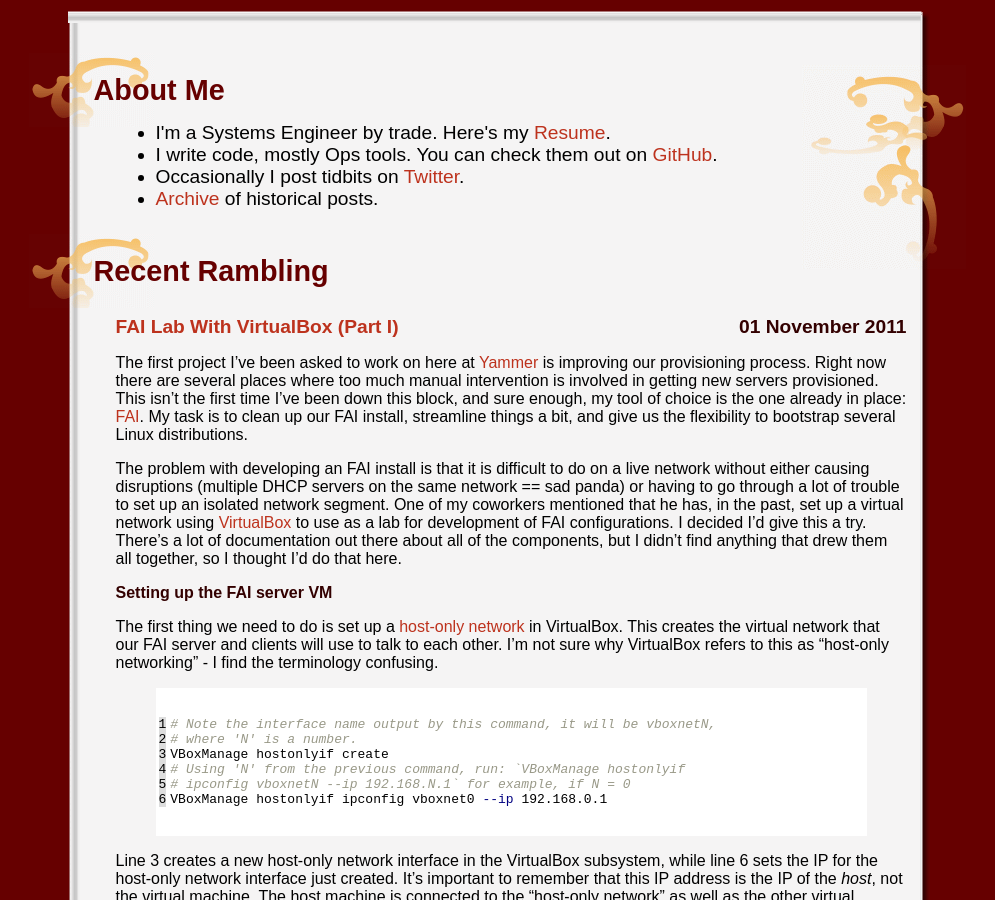
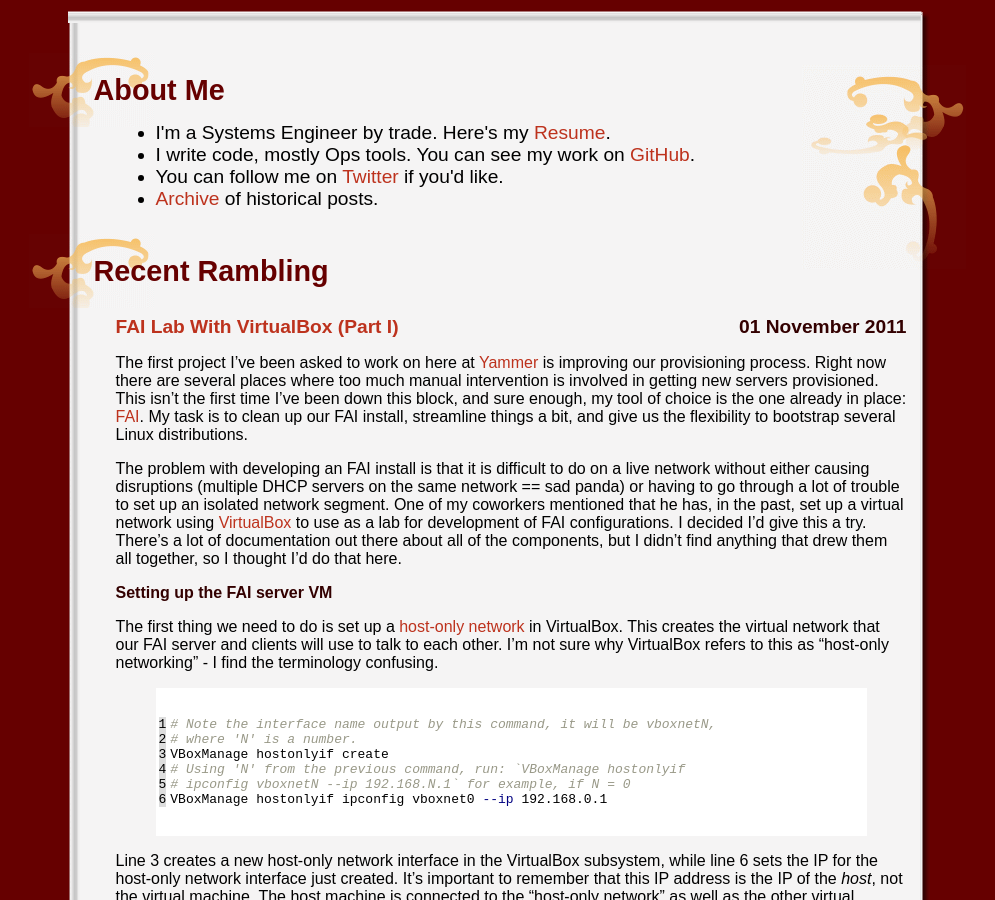
Before and after one commit to plathrop/plathrop.github.io, a Jekyll site: the page built from index.html, in a window 1280 px wide and 900 px high. Shown: the whole window, without its empty margins (145-1140 px from the left). Built offline with Jekyll 4.4.1, drawn with Linux system fonts in a browser that asks for light colours; comment, search, counter and statistics services are not loaded.

Commit message:
Slight update to verbage.

```diff
--- a/_layouts/master.html
+++ b/_layouts/master.html
@@ -13,8 +13,8 @@
           <h1>About Me</h1>
           <ul id="link_list">
             <li>I'm a Systems Engineer by trade. Here's my <a href="/resume.html">Resume</a>.</li>
-            <li>I write code, mostly Ops tools. You can check them out on <a href="http://github.com/plathrop">GitHub</a>.</li>
-            <li>Occasionally I post tidbits on <a href="http://twitter.com/greytalyn">Twitter</a>.</li>
+            <li>I write code, mostly Ops tools. You can see my work on <a href="http://github.com/plathrop">GitHub</a>.</li>
+            <li>You can follow me on <a href="http://twitter.com/greytalyn">Twitter</a> if you'd like.</li>
             <li><a href="/archive.html">Archive</a> of historical posts.</li>
           </ul>
           <img src=images/content_bg.gif class=rt_flourish>
```
